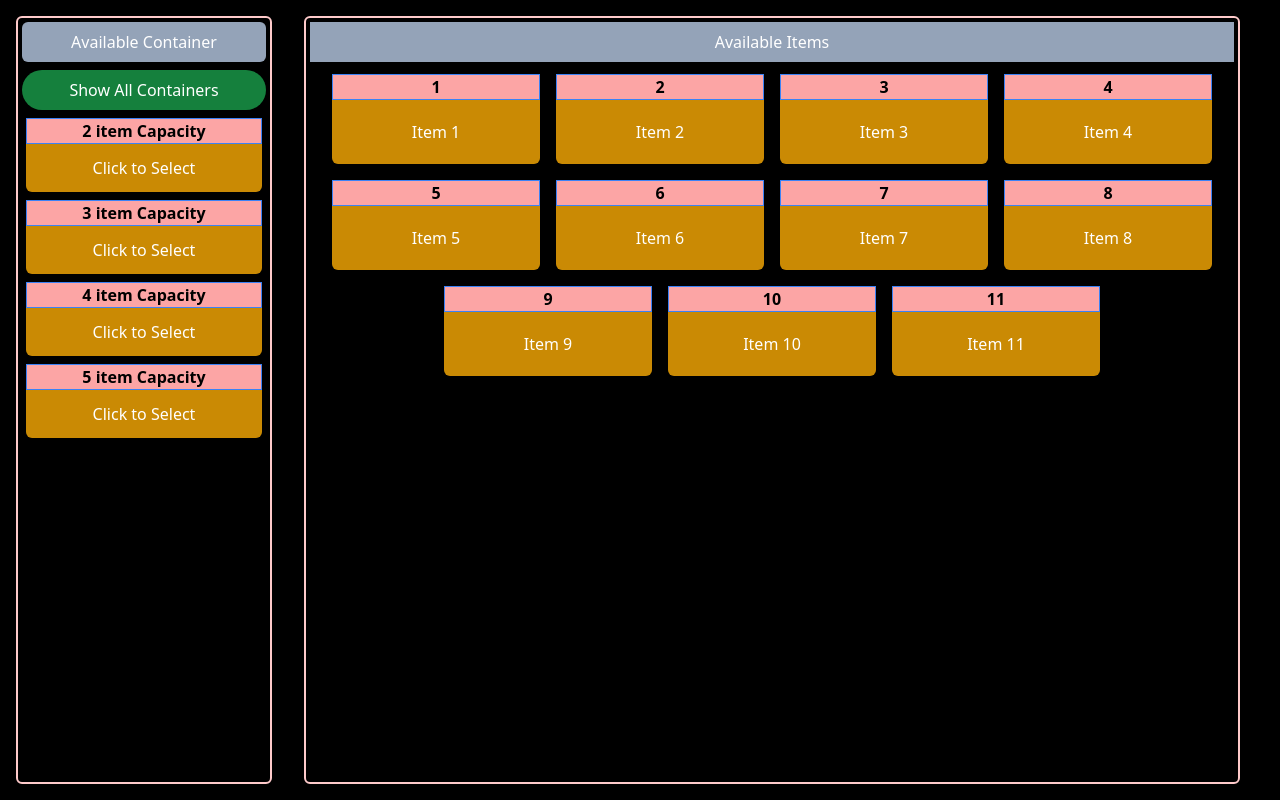
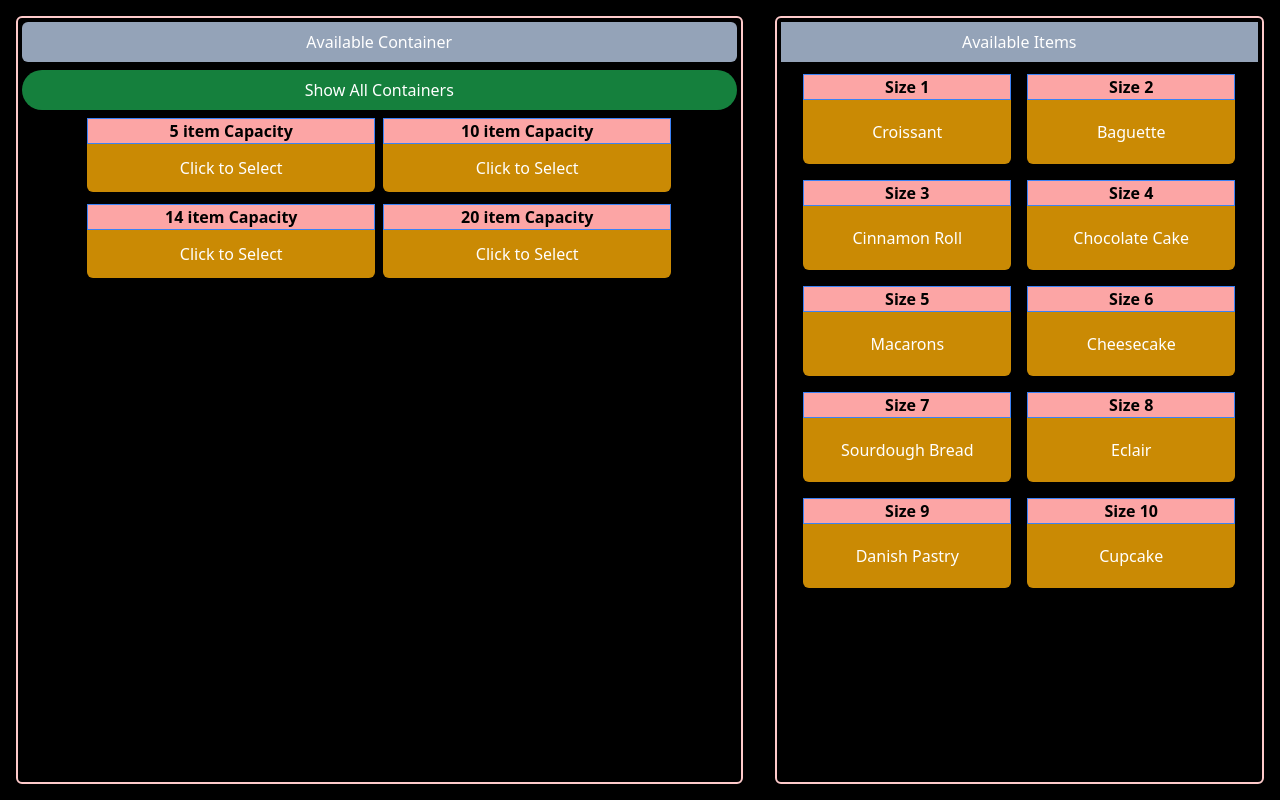
Before and after one commit to EmpireVikashh/f4-con-3, a React (Create React App) app: page / in a window 1280 px wide. Built offline with nearby package versions, Linux system fonts and the light colour scheme.

Commit message:
some Changes

```diff
--- a/src/Components/Left/LeftSection.js
+++ b/src/Components/Left/LeftSection.js
@@ -3,21 +3,22 @@ import SelectedItems from "./SelectedItems";
 import { useData } from "../Utils/Context";
 
 const LeftSection = () => {
-  const sizes = ["2", "3", "4","5"];
-  // const containerCapacity = [2, 3, 4, 5];
-  const [selectedContainer, setSelectedContainer] = useState(sizes);
-  const {setSContainerSize } = useData();
+  const boxSizes = ["5", "10", "14", "20"];
+  const [selectedContainer, setSelectedContainer] = useState(boxSizes);
   const { setSelectContainer } = useData();
+  const { setSContainerSize } = useData();
 
   const handleSelectedContainer = (size) => {
-    setSelectedContainer(size ? [size] : sizes);
+    // console.log(size);
+    setSelectedContainer(size ? [+size] : boxSizes);
+
     setSelectContainer(size ? [size] : 2);
     setSContainerSize(+size);
-    // size ? window.alert("Container selected Successfully!!") : console.log("null");
   };
-  // console.log(containerSize);
+
+  // console.log(selectedContainer);
   return (
-    <section className="leftSection border-2 border-red-200 rounded-md w-64 p-1 h-[96vh] overflow-hidden hover:overflow-auto">
+    <section className="leftSection border-2 border-red-200 rounded-md w-2/3 p-1 h-[96vh] overflow-hidden hover:overflow-auto">
       <h1 className=" bg-slate-400 p-2 text-center rounded-md">
         Available Container
       </h1>
@@ -27,23 +28,23 @@ const LeftSection = () => {
       >
         Show All Containers
       </h2>
-      <div className="availableContainers px-1">
+      <div className="availableContainers px-1 flex flex-wrap justify-center">
         {selectedContainer.map((size) => (
           <div
             key={size}
-            className="containers bg-yellow-600 mt-2 rounded-md cursor-pointer hover:brightness-90 hover:bg-green-500"
-            onClick={() =>
-              handleSelectedContainer(size)
-            }
+            className="containers bg-yellow-600 mt-2 rounded-md cursor-pointer hover:brightness-90 hover:bg-green-500 w-72 m-1"
+            onClick={() => handleSelectedContainer(size)}
           >
             <h1 className="font-semibold bg-red-300 border border-blue-500 text-center text-black">
               {size} item Capacity
             </h1>
-            <div className="items p-3">
+           <div className="items p-3">
               <SelectedItems />
             </div>
           </div>
-        ))}
+        ))
+
+        }
       </div>
     </section>
   );
--- a/src/Components/Left/SelectedItems.js
+++ b/src/Components/Left/SelectedItems.js
@@ -2,7 +2,12 @@ import React from "react";
 import { useData } from "../Utils/Context";
 
 const SelectedItems = () => {
-  const { clickItems } = useData();
+  const { clickItems, setClickItems } = useData();
+
+  function handleClick(item){
+    const newItemList = clickItems.filter(items => items !== item)
+    setClickItems(newItemList);
+  }
 
   return (
     <div className="items flex flex-wrap justify-center">
@@ -13,6 +18,7 @@ const SelectedItems = () => {
           <div
             key={item}
             className="bg-lime-600 p-4 m-1 text-center hover:bg-red-500"
+            onClick={()=>handleClick(item)}
           >
             {item}
           </div>
--- a/src/Components/Right/RightSection.js
+++ b/src/Components/Right/RightSection.js
@@ -1,40 +1,67 @@
-import React from 'react'
-import { useData } from '../Utils/Context';
-
+import React, { useEffect, useState } from "react";
+import { useData } from "../Utils/Context";
 
 const RightSection = () => {
-  const items = [1,2,3,4,5,6,7,8,9,10,11];
-  const {clickItems,setClickItems} = useData();
-  const {selectContainer} = useData();
-  const {containerSize} = useData();
-  console.log(containerSize);
-
-  const handleSetItems = (item)=>{
-    if(clickItems.length===containerSize){
-      console.log(clickItems.length);
-      window.confirm("Your container has been full!!")
+  const items = [
+    "Croissant",
+    "Baguette",
+    "Cinnamon Roll",
+    "Chocolate Cake",
+    "Macarons",
+    "Cheesecake",
+    "Sourdough Bread",
+    "Eclair",
+    "Danish Pastry",
+    "Cupcake",
+  ];
+  const { clickItems, setClickItems } = useData();
+  const [currSize, setCurrSize] = useState(0);
+  const { selectContainer } = useData();
+  const { containerSize } = useData();
+  console.log(containerSize, currSize, clickItems,selectContainer);
+  useEffect(() => {
+    const remainSize = containerSize - currSize ;
+    console.log(remainSize, " remain");
+    if (currSize > containerSize) {
+      window.confirm(`Select item which is less than or equal to ${remainSize} size of item!!`);
       return;
     }
-    const newItems = [...clickItems, item];
+  }, [currSize]);
+
+  const handleSetItems = (item, idx) => {
+    if (currSize < containerSize) {
+      setCurrSize((currSize) => currSize + (idx + 1));
+      const newItems = [...clickItems, item];
+      selectContainer !== 2
+        ? setClickItems(newItems)
+        : window.alert("Please select Container");
+    }
+    else{
+      window.confirm("Your container has been full!!");
+    }
     // Set the new array as the new state
-    selectContainer!==2 ? setClickItems(newItems) : window.alert("Please select Container");
-  }
+  };
+  // console.log(currSize, "curr size");
 
   return (
-    <section className="rightSection border-2 border-red-200 rounded-md w-3/4 p-1">
+    <section className="rightSection border-2 border-red-200 rounded-md  w-[35rem] p-1">
       <h1 className=" bg-slate-400 p-2 text-center">Available Items</h1>
       <div className="availableItems p-1 flex flex-wrap justify-center">
-        {items.map((item) => (
-          <div key={item} className="containers bg-yellow-600 w-52 m-2 rounded-md cursor-pointer hover:bg-green-500" onClick={()=>handleSetItems(item)}>
-           <h1 className="font-semibold bg-red-300 border border-blue-500 text-center text-black">{item}</h1>
-           <div className="items text-center p-5">
-            Item {item}
-           </div>
+        {items.map((item, idx) => (
+          <div
+            key={item}
+            className="containers bg-yellow-600 w-52 m-2 rounded-md cursor-pointer hover:bg-green-500"
+            onClick={() => handleSetItems(item, idx)}
+          >
+            <h1 className="font-semibold bg-red-300 border border-blue-500 text-center text-black">
+            Size {idx + 1}
+            </h1>
+            <div className="items text-center p-5">{item}</div>
           </div>
         ))}
       </div>
     </section>
-  )
-}
+  );
+};
 
-export default RightSection
+export default RightSection;
```
